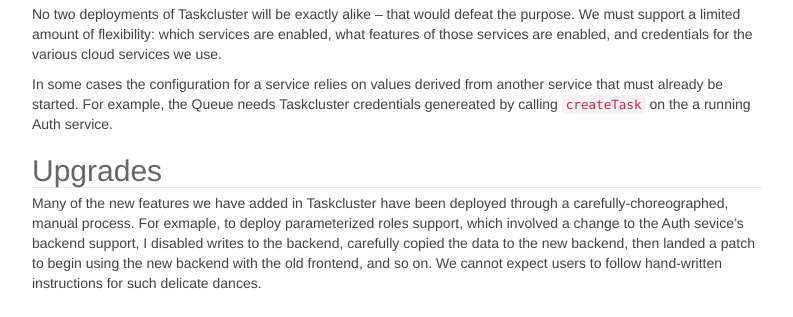
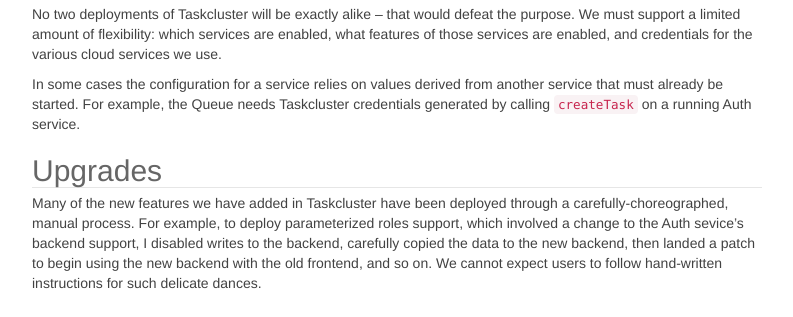
Before and after one commit to djmitche/code.v.igoro.us, a Jekyll site: the page built from _posts/2018-01-19-r14y.md, in a window 1280 px wide and 900 px high, scrolled down 1592 px. Shown: the part 440-757 px from the top of the window, without its empty margins (338-1131 px from the left). Built offline with Jekyll 4.4.1, drawn with Linux system fonts in a browser that asks for light colours; nearby versions of some CDN libraries; library files that are not in the unit come from our copies; comment, search, counter and statistics services are not loaded; some of the changed text lies outside the part shown.

Commit message:
spellcheck, review comments

```diff
--- a/_posts/2018-01-19-r14y.md
+++ b/_posts/2018-01-19-r14y.md
@@ -95,12 +95,12 @@
 We must support a limited amount of flexibility: which services are enabled, what features of those services are enabled, and credentials for the various cloud services we use.
 
 In some cases the configuration for a service relies on values derived from another service that must already be started.
-For example, the Queue needs Taskcluster credentials genereated by calling `createTask` on the a running Auth service.
+For example, the Queue needs Taskcluster credentials generated by calling `createTask` on a running Auth service.
 
 ## Upgrades
 
 Many of the new features we have added in Taskcluster have been deployed through a carefully-choreographed, manual process.
-For exmaple, to deploy parameterized roles support, which involved a change to the Auth sevice's backend support, I disabled writes to the backend, carefully copied the data to the new backend, then landed a patch to begin using the new backend with the old frontend, and so on.
+For example, to deploy parameterized roles support, which involved a change to the Auth sevice's backend support, I disabled writes to the backend, carefully copied the data to the new backend, then landed a patch to begin using the new backend with the old frontend, and so on.
 We cannot expect users to follow hand-written instructions for such delicate dances.
 
 # Conclusion
```
Also changed, not shown: other parts of _posts/2018-01-19-r14y.md (+1 -1 lines).
